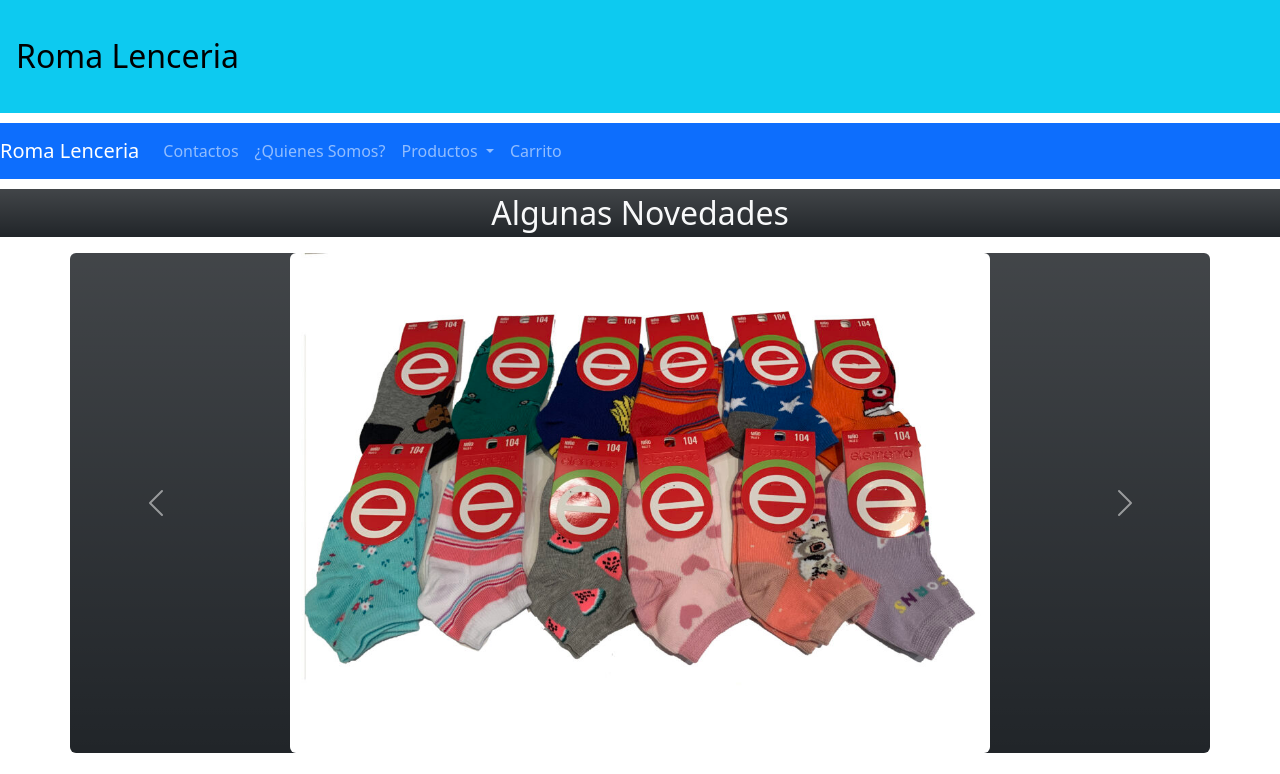
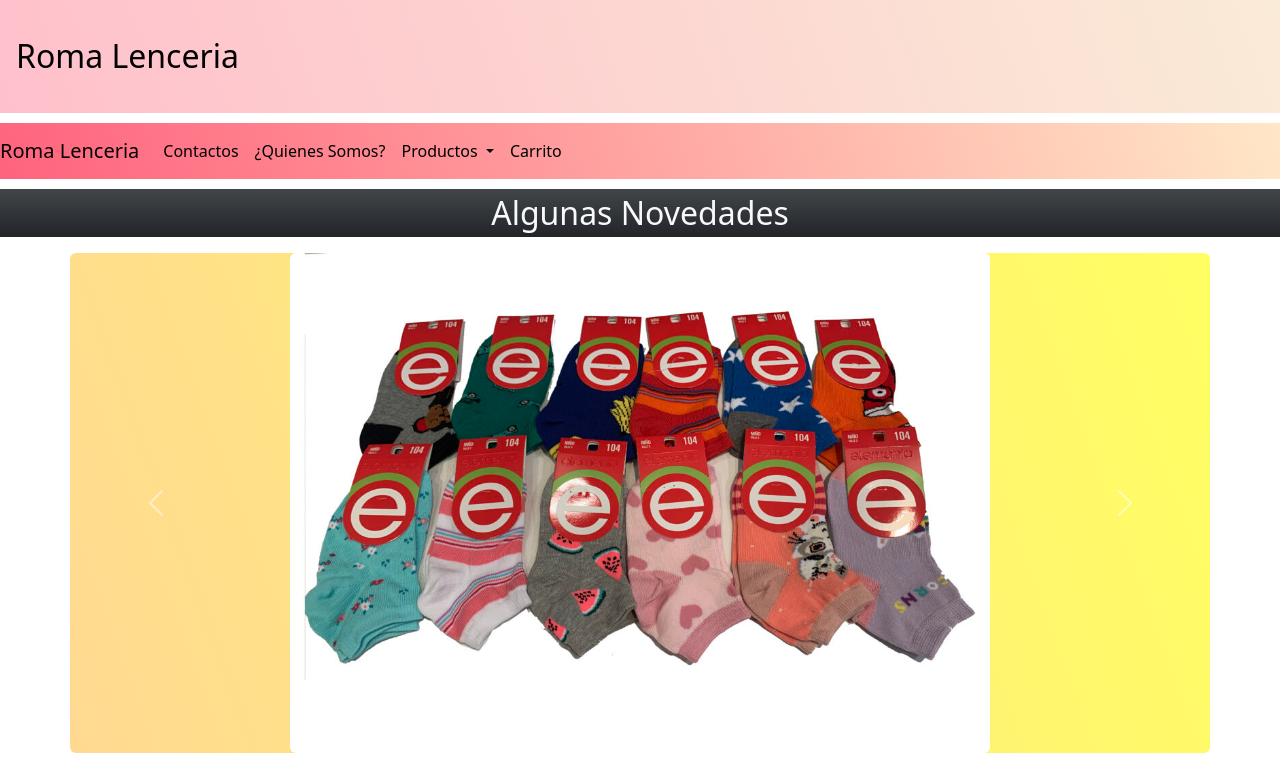
Before and after one commit to MauroParroni/Pagina-Lenceria-Parroni-Mauro, a website: page index.html in a window 1280 px wide. Shown: the top 774 px of the page. Drawn offline with nearby package versions, Linux system fonts and the light colour scheme.

Commit message:
Nueva paleta de colores

```diff
--- a/index.html
+++ b/index.html
@@ -16,15 +16,14 @@
 <body class="cuerpo">
     <header class="navbar text-bg-info p-3" data-bs-theme="dark">
     <h1> Roma Lenceria</h1>
-
-    </header>
-    <nav class="navbar navbar-expand-lg navbar-dark bg-primary">
+   </header>
+    <nav class="navbar navbar-expand-lg navbar-dark navegacion">
         <span class="navbar-brand mb-0 h1">Roma Lenceria</span>
         <button class="navbar-toggler" type="button" data-bs-toggle="collapse" data-bs-target="#navbarSupportedContent" aria-controls="navbarSupportedContent" aria-expanded="false" aria-label="Toggle navigation">
           <span class="navbar-toggler-icon"></span>
         </button>
 
-        <div class="collapse navbar-collapse navbar-dark bg-primary" id="navbarSupportedContent">
+        <div class="collapse navbar-collapse navbar-dark" id="navbarSupportedContent">
           <ul class="navbar-nav mr-auto">
             <li class="nav-item active">
               <a class="nav-link" href="./Paginas/contacto.html">Contactos</a>
@@ -53,7 +52,7 @@
       <div>
         <p class="fs-2 bg-dark bg-gradient text-center text-light">Algunas Novedades</p>
       </div>
-      <div id="carouselExample" class="carousel slide container bg-dark bg-gradient rounded">
+      <div id="carouselExample" class="carousel slide container carrusel rounded">
         <div class="carousel-inner">
           <div class="carousel-item active">
             <img src="./Imagenes/mn.jfif" class="d-block w-100 rounded mx-auto xd" alt="Imagen de medias">
--- a/scss/_colors-and-font.scss
+++ b/scss/_colors-and-font.scss
@@ -1,4 +1,5 @@
 $Gradiente_Pagina:linear-gradient(70deg, whitesmoke, pink);
 $Gradiente_main:linear-gradient(70deg, pink,antiquewhite);
-$gradiente_Footer:linear-gradient(70deg, rgb(53, 39, 182), rgb(124, 137, 255));
+$gradiente_Footer:linear-gradient(70deg, pink,antiquewhite);
+$gradiente_slider: linear-gradient(70deg, rgb(255, 217, 146), rgb(255, 255, 98));
 $TimeNewRoman:'Times New Roman', Times, serif;
--- a/scss/main.scss
+++ b/scss/main.scss
@@ -166,13 +166,27 @@
   background-attachment: fixed;
                               header{
                                      grid-area: header;
+                                     background:$Gradiente_main;
                                     }
 
                               nav{
                                     grid-area: nav;
+                                    background: linear-gradient(70deg,rgb(255, 99, 125), rgb(255, 231, 199));
+                                       .navbar-brand{
+                                         color: black;
+                                       }
+                                       .nav-link{
+                                        color: black;
+                                       }
+                                       .dropdown-menu{
+                                        background: linear-gradient(70deg,rgb(255, 99, 125), rgb(255, 231, 199));
+                                       }
                                     }
                              main{
                                     grid-area: main;
+                                    .carrusel{
+                                      background: $gradiente_slider;
+                                    }
                                     .novedades{
 
                                              text-align: center;
```
Also changed, not shown: Paginas/Carro.html (+2 -3 lines), Paginas/Productos.html (+2 -2 lines), Paginas/Quienes_Somos.html (+2 -2 lines), Paginas/contacto.html (+2 -2 lines), Css/main.css, 1 other file.
